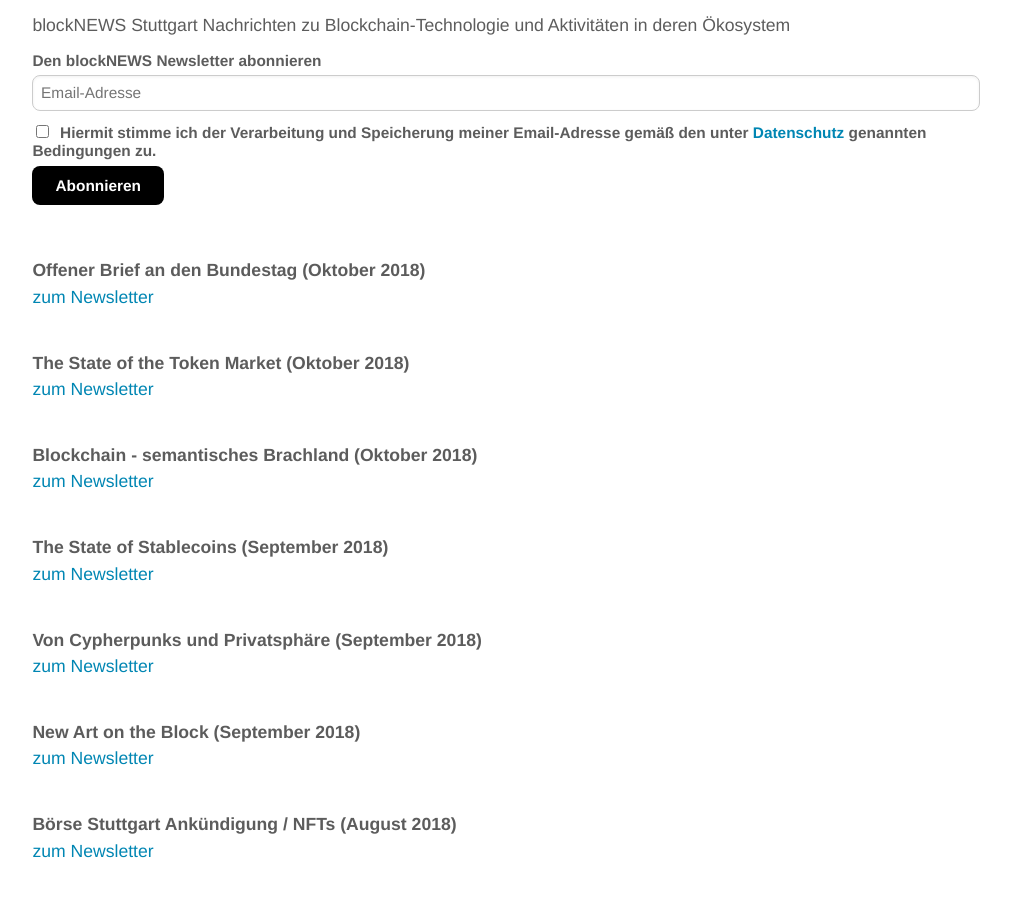
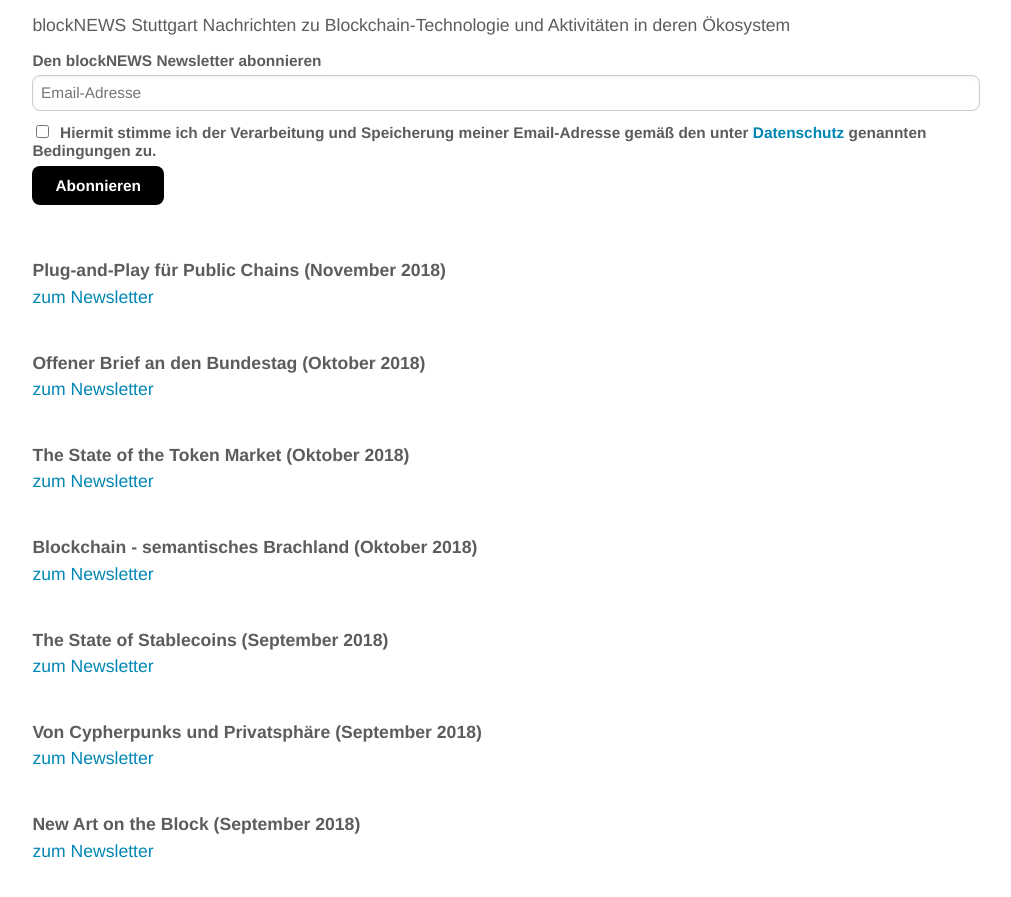
Before and after one commit to blocklab/site, a Jekyll site: the page built from newsletter.md, in a window 1280 px wide and 900 px high, scrolled down 529 px. Shown: the top 897 px of the window, without its empty margins (134-1145 px from the left). Built offline with Jekyll 4.4.1, drawn with Linux system fonts in a browser that asks for light colours; comment, search, counter and statistics services are not loaded.

Commit message:
Update newsletter.md

```diff
--- a/newsletter.md
+++ b/newsletter.md
@@ -33,6 +33,11 @@ Nachrichten zu Blockchain-Technologie und Aktivitäten in deren Ökosystem
 <!--End mc_embed_signup-->
 
 <br>
+<br>
+**Plug-and-Play für Public Chains (November 2018)**
+<br>
+[zum Newsletter](https://mailchi.mp/ba3dccb977dc/blockchain-in-der-kw16-private-key-und-wallet-sicherheit-680417)
+
 <br>
 **Offener Brief an den Bundestag (Oktober 2018)**
 <br>
```
